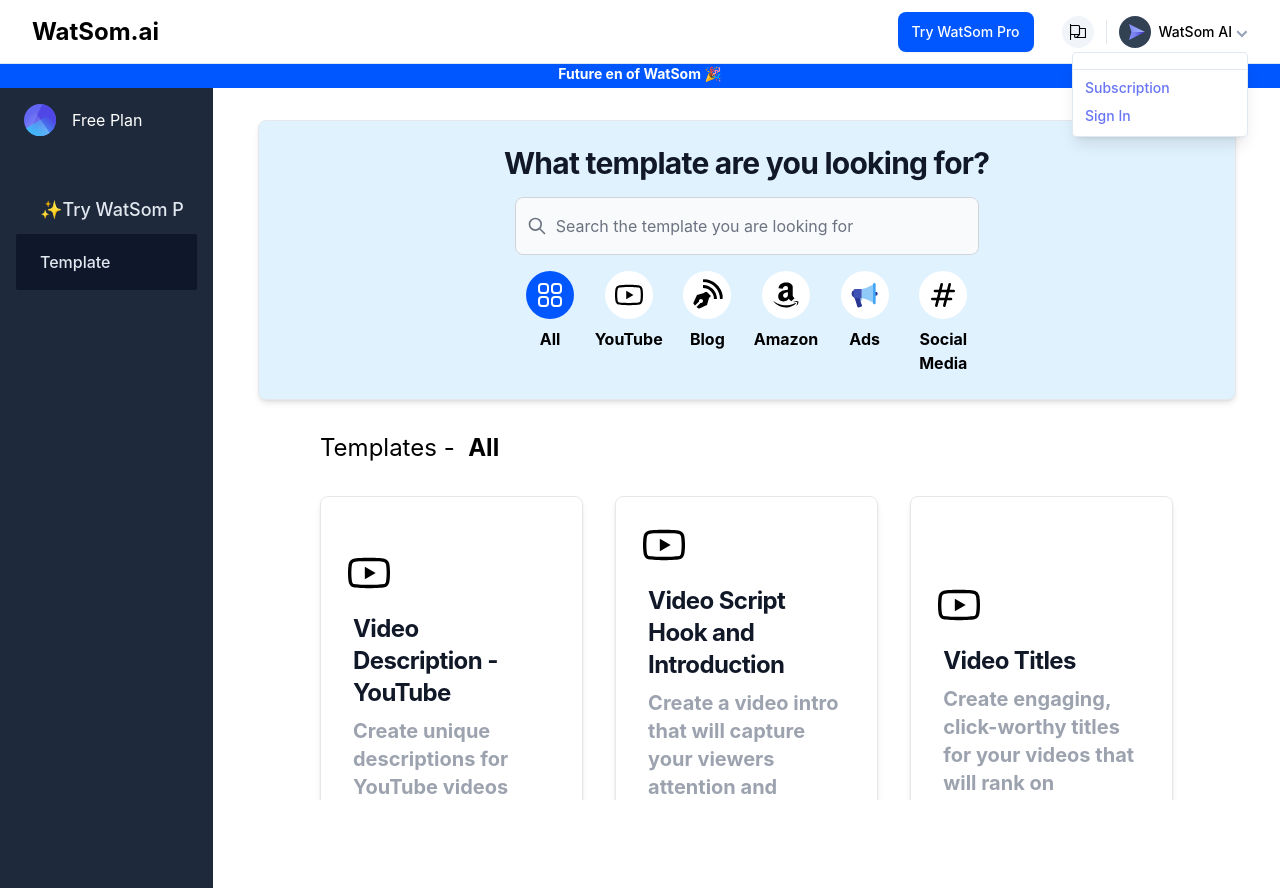
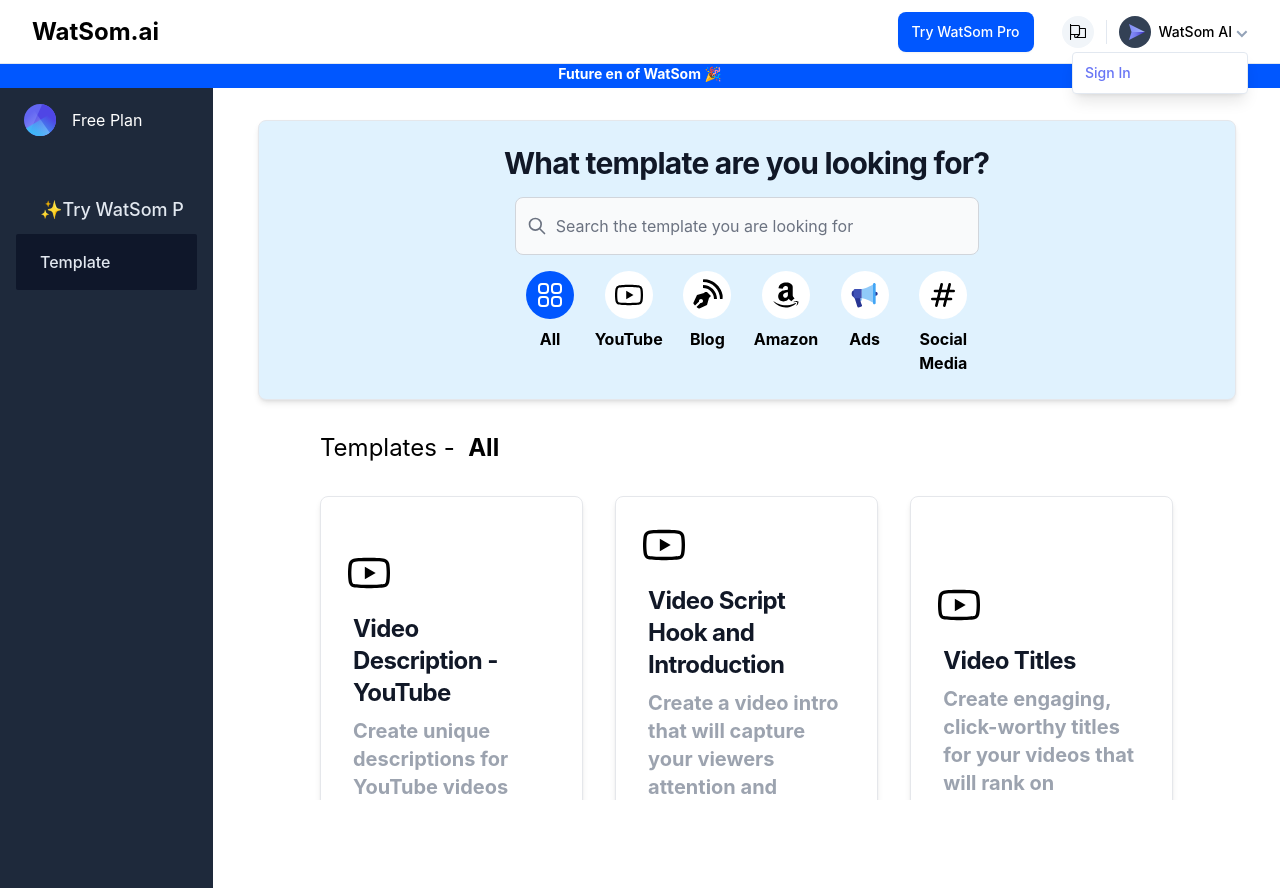
Before and after one commit to JupyterTech/watsom-ai-frontend, a React (Create React App) app: page /template in a window 1280 px wide. Both pictures are taken after a click on the button "WatSom AI". Built offline with nearby package versions, Linux system fonts and the light colour scheme; the HTML template or start-up script is replaced by a standard one.

Commit message:
style: upgrade the style

```diff
--- a/src/components/theme/DropdownProfile.jsx
+++ b/src/components/theme/DropdownProfile.jsx
@@ -78,7 +78,7 @@ function DropdownProfile({
       </button>
 
       <Transition
-        className={`origin-top-right z-10 absolute top-full min-w-44 bg-white border border-slate-200 py-1.5 rounded shadow-lg overflow-hidden mt-1 ${align === 'right' ? 'right-0' : 'left-0'}`}
+        className={`origin-top-right z-10 absolute top-full min-w-44 bg-white border border-slate-200 py-1.5 rounded shadow-lg overflow-hidden mt-1 ${align === 'right' ? 'right-0 w-max' : 'left-0'}`}
         show={dropdownOpen}
         enter="transition ease-out duration-200 transform"
         enterStart="opacity-0 -translate-y-2"
@@ -92,11 +92,16 @@ function DropdownProfile({
           onFocus={() => setDropdownOpen(true)}
           onBlur={() => setDropdownOpen(false)}
         >
+          {
+            loggedIn &&
             <div className="pt-0.5 pb-2 px-3 mb-1 border-b border-slate-200">
               <div className="font-medium text-slate-800">{userInfo?.name}</div>
               <div className="text-xs text-slate-500 italic">{userInfo?.email}</div>
             </div>
+          }
           <ul>
+            {
+              loggedIn &&
               <li>
                 <Link
                   className="font-medium text-sm text-indigo-500 hover:text-indigo-600 flex items-center py-1 px-3"
@@ -106,6 +111,7 @@ function DropdownProfile({
                   {t("subscription")}
                 </Link>
               </li>
+            }
             <li>
               {
                 loggedIn == false ?
```
Lines whose indentation alone changed are shown as unchanged.
